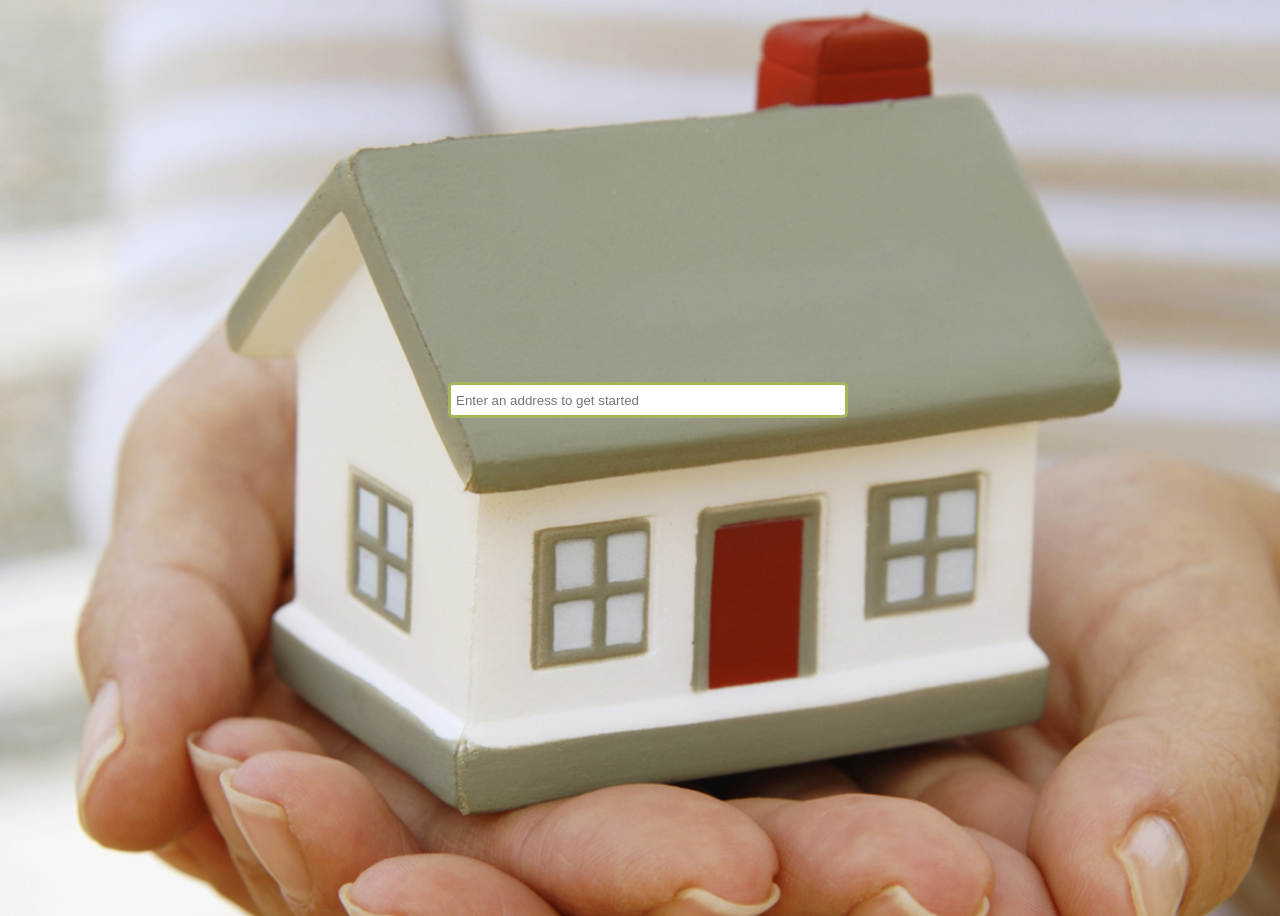
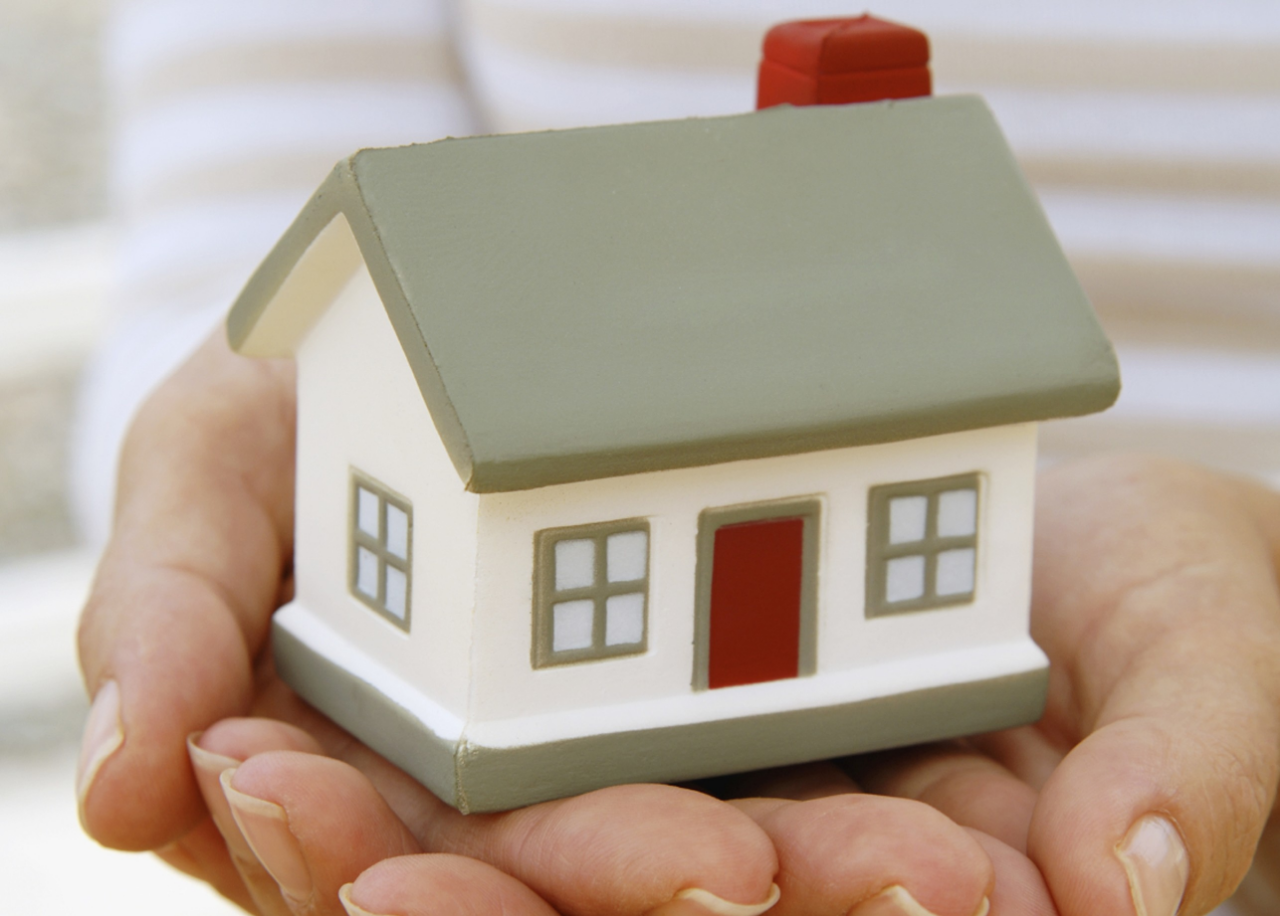
Before and after one commit to Goosetaculous/propigator, a website: page home.html in a window 1280 px wide. Drawn offline with Linux system fonts and the light colour scheme.

Commit message:
Cleans up master for propigator.com

```diff
--- a/home.html
+++ b/home.html
@@ -7,10 +7,5 @@
 </head>
 <body>
 <img id="home-bg-img" src="assets/background.jpg">
-<div class="wrap">
-    <div class="search">
-        <input type="text" class="searchTerm" placeholder="Enter an address to get started">
-    </div>
-</div>
 </body>
 </html>
```
